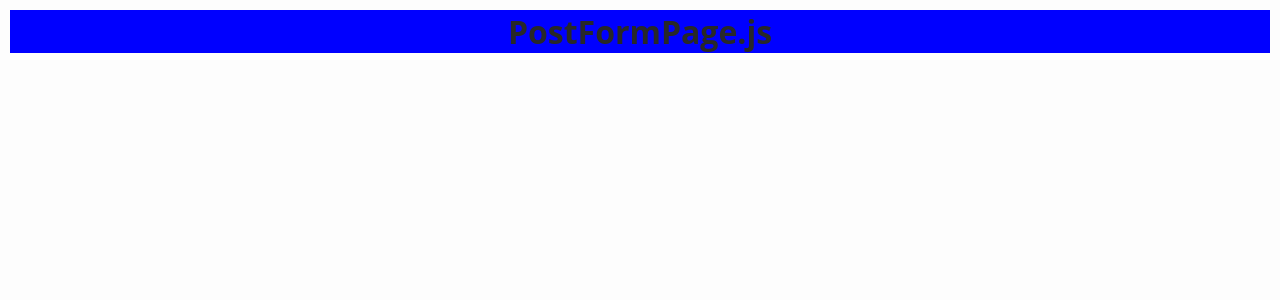
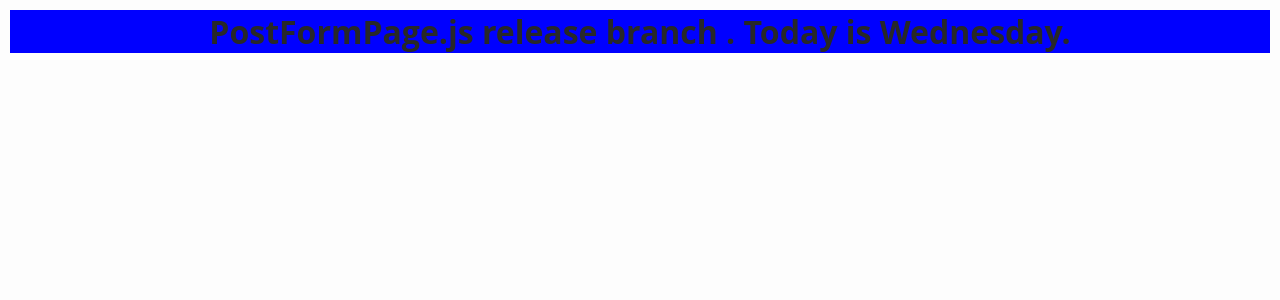
Before and after one commit to ofu997/Unilous-front-end-dev-1, a Next.js app: page /PostFormPage in a window 1280 px wide. Shown: the top 300 px of the page. Built offline with nearby package versions, Linux system fonts and the light colour scheme.

Commit message:
add releasebyof branch

```diff
--- a/pages/PostFormPage.js
+++ b/pages/PostFormPage.js
@@ -252,7 +252,7 @@ let PostFormPage = (props) => {
     //     setSkillName(skillToEnter)
     // }
     return (
-        <h1 className={PFP.test}>PostFormPage.js</h1>
+        <h1 className={PFP.test}>PostFormPage.js release branch . Today is Wednesday.</h1>
         // <div className={PFP.post-form0-container}>
         //     <div className="navbar-height" />
         //     {signInWarning}
```
